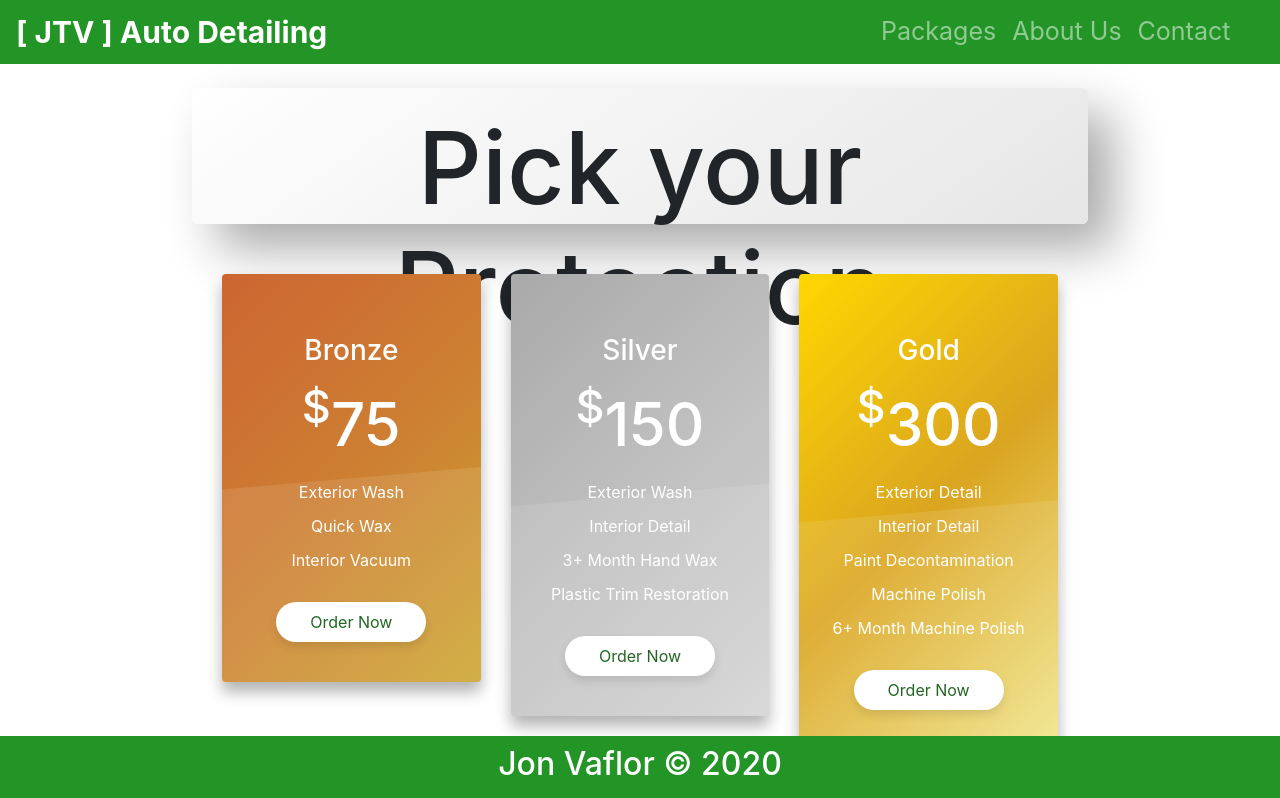
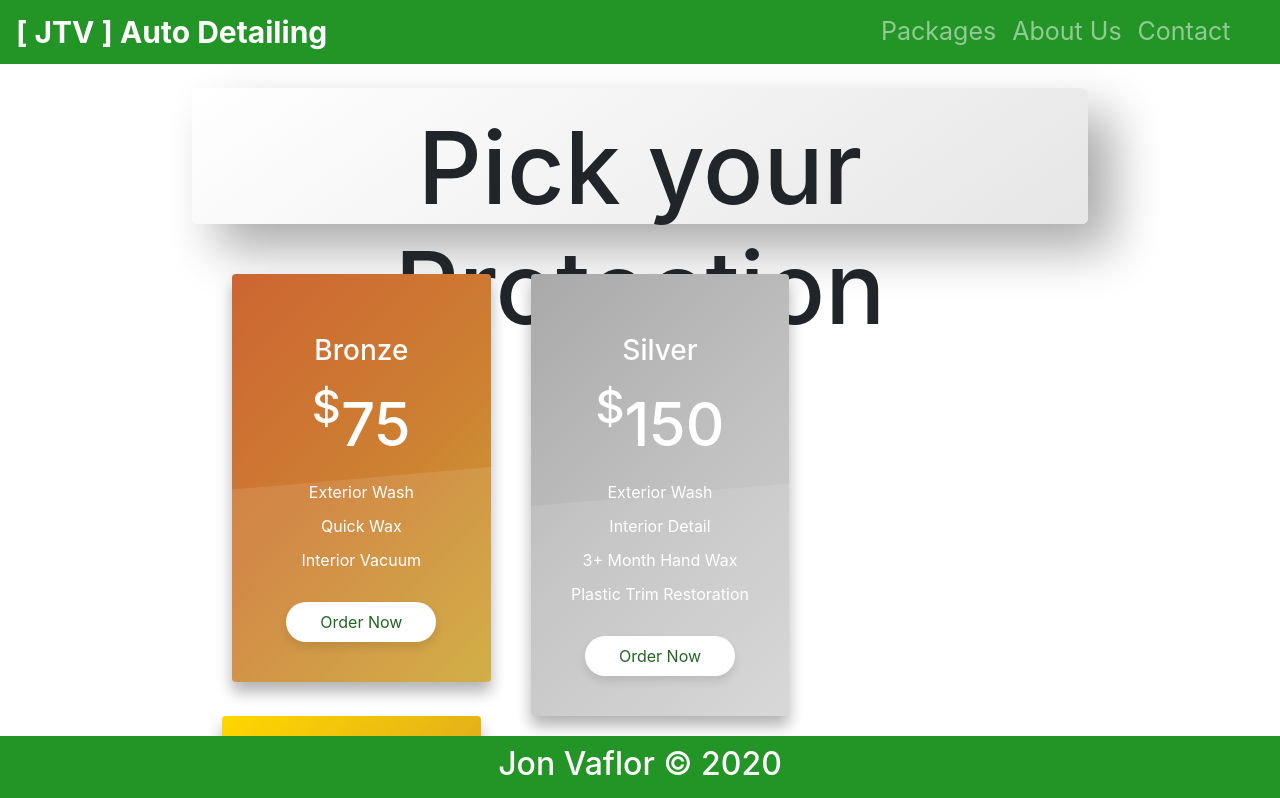
Before and after one commit to Jonny2424/JTV-Frontend, a React (Create React App) app in the folder jtv-app-frontend/: page /packages in a window 1280 px wide. Shown: the top 798 px of the page. Built offline with nearby package versions, Linux system fonts and the light colour scheme.

Commit message:
trying to fix css

```diff
--- a/jtv-app-frontend/src/components/webpageComponents/Packages.js
+++ b/jtv-app-frontend/src/components/webpageComponents/Packages.js
@@ -13,7 +13,7 @@ export default function Packages() {
                 <div class="container-fluid">
                     <div class="container">
                         <div class="row">
-                            <div class="col-sm-4">
+                            <div class="col-sm-4" style={{marginLeft: "10px", marginRight: "10px"}}>
                                 <div class="card card_red text-center">
                                     <div class="title">
                                         <i class="fa fa-paper-plane" aria-hidden="true"></i>
```
